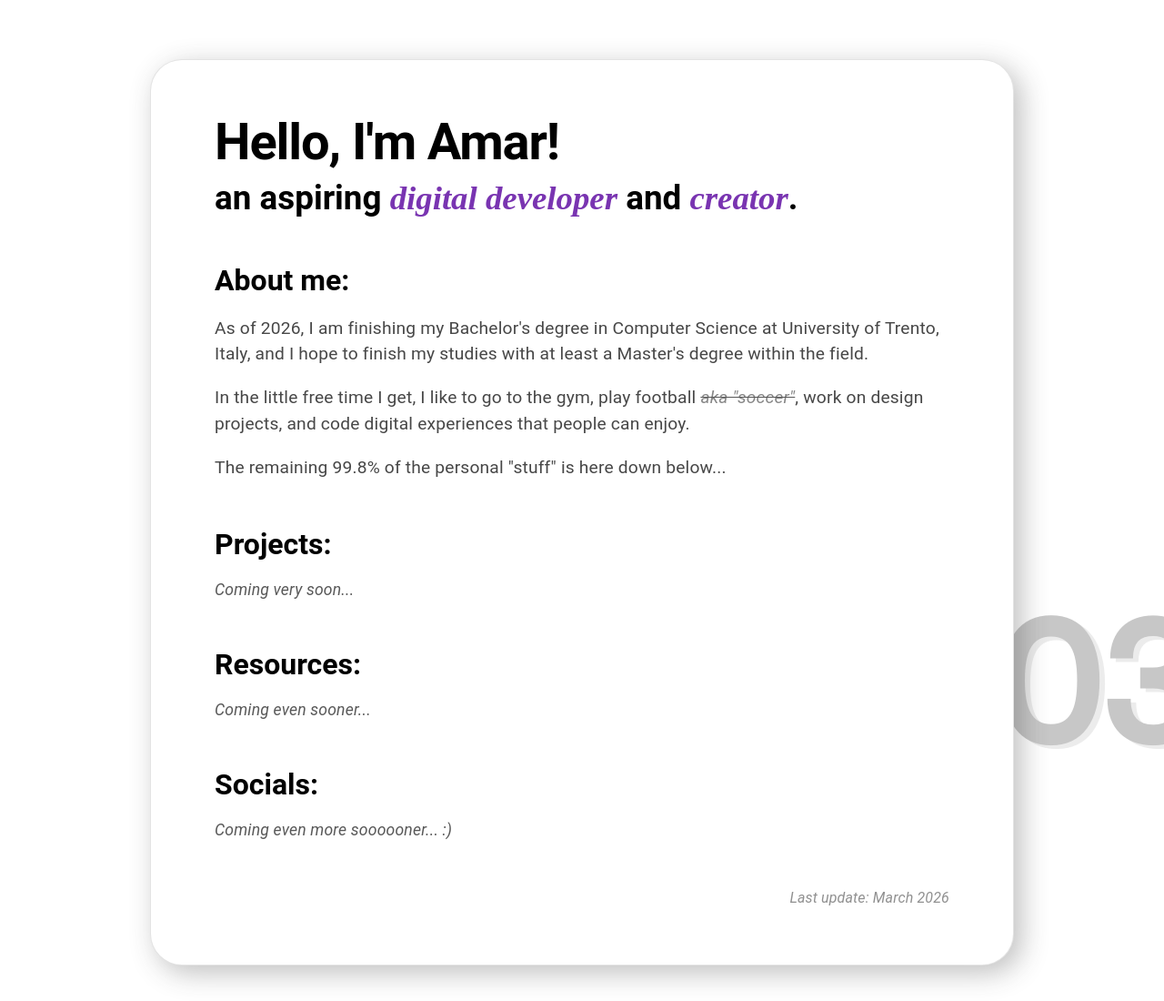
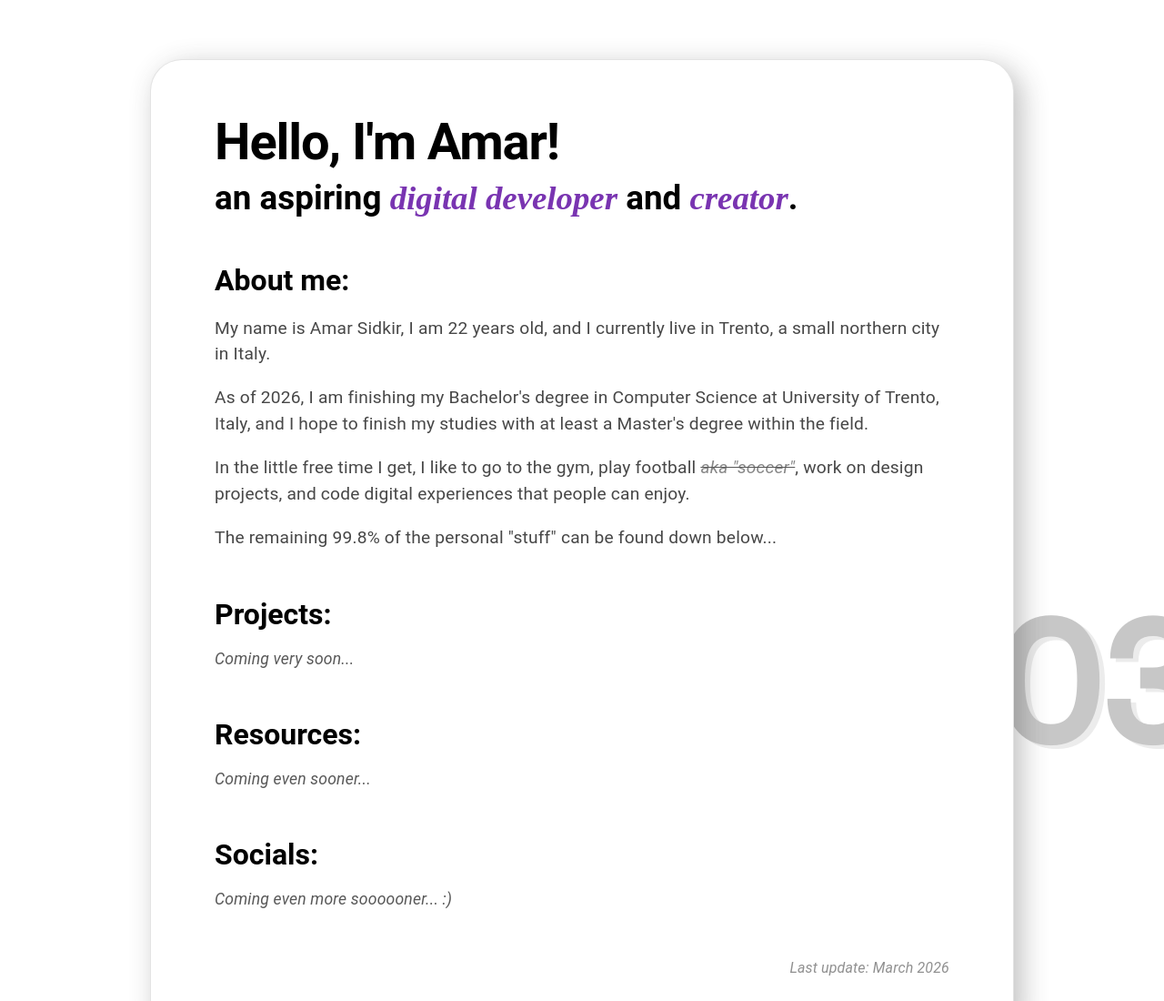
Before and after one commit to amarsdk03/amarsdk03.github.io, a plain HTML site: page index.html in a window 1280 px wide. Shown: the top 1100 px of the page at 91% size. Drawn offline with Linux system fonts and the light colour scheme.

Commit message:
Updated manifest + minor about me addition

```diff
--- a/index.html
+++ b/index.html
@@ -69,6 +69,9 @@
                 About me:
             </h3>
             <p>
+                My name is Amar Sidkir, I am 22 years old, and I currently live in Trento, a small northern city in Italy.
+            </p>
+            <p>
                 As of 2026, I am finishing my Bachelor's degree in Computer Science at University of Trento,
                 Italy, and I hope to finish my studies with at least a Master's degree within the field.
             </p>
@@ -77,7 +80,7 @@
                 projects, and code digital experiences that people can enjoy.
             </p>
             <p>
-                The remaining 99.8% of the personal "stuff" is here down below...
+                The remaining 99.8% of the personal "stuff" can be found down below...
             </p>
             <h3 class="home-heading">
                 Projects:
```
Also changed, not shown: assets/favicon/manifest.json, assets/icons/resources.svg (deleted).
